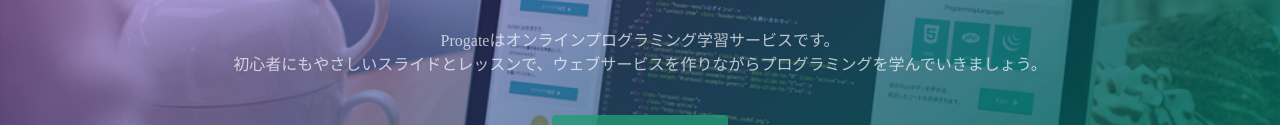
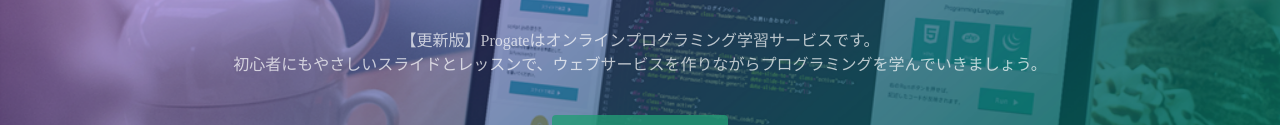
Before and after one commit to manmaruhoppe/comecome, a plain HTML site: page index.html in a window 1280 px wide. Shown: the part 317-442 px from the top of the page. Drawn offline with Linux system fonts and the light colour scheme.

Commit message:
Update index.html

```diff
--- a/index.html
+++ b/index.html
@@ -24,7 +24,7 @@
   <div class="top-wrapper">
     <div class="container">
       <h1>LEARN TO CODE.<br>LEARN TO BE CREATIVE.</h1>
-      <p>Progateはオンラインプログラミング学習サービスです。<br>初心者にもやさしいスライドとレッスンで、ウェブサービスを作りながらプログラミングを学んでいきましょう。</p>
+      <p>【更新版】Progateはオンラインプログラミング学習サービスです。<br>初心者にもやさしいスライドとレッスンで、ウェブサービスを作りながらプログラミングを学んでいきましょう。</p>
       <div class="btn-wrapper">
         <a href="#" class="btn signup">新規登録はこちら</a>
         <p>or</p>
```
